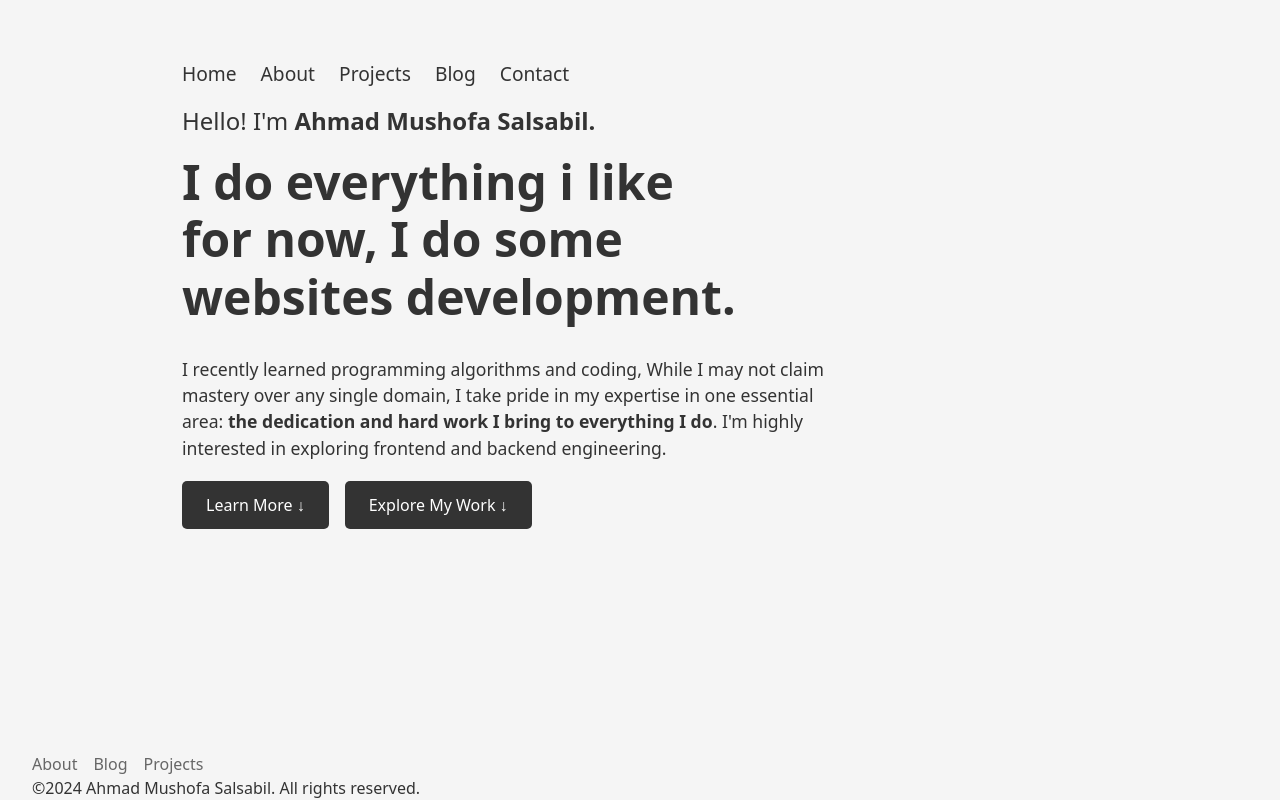
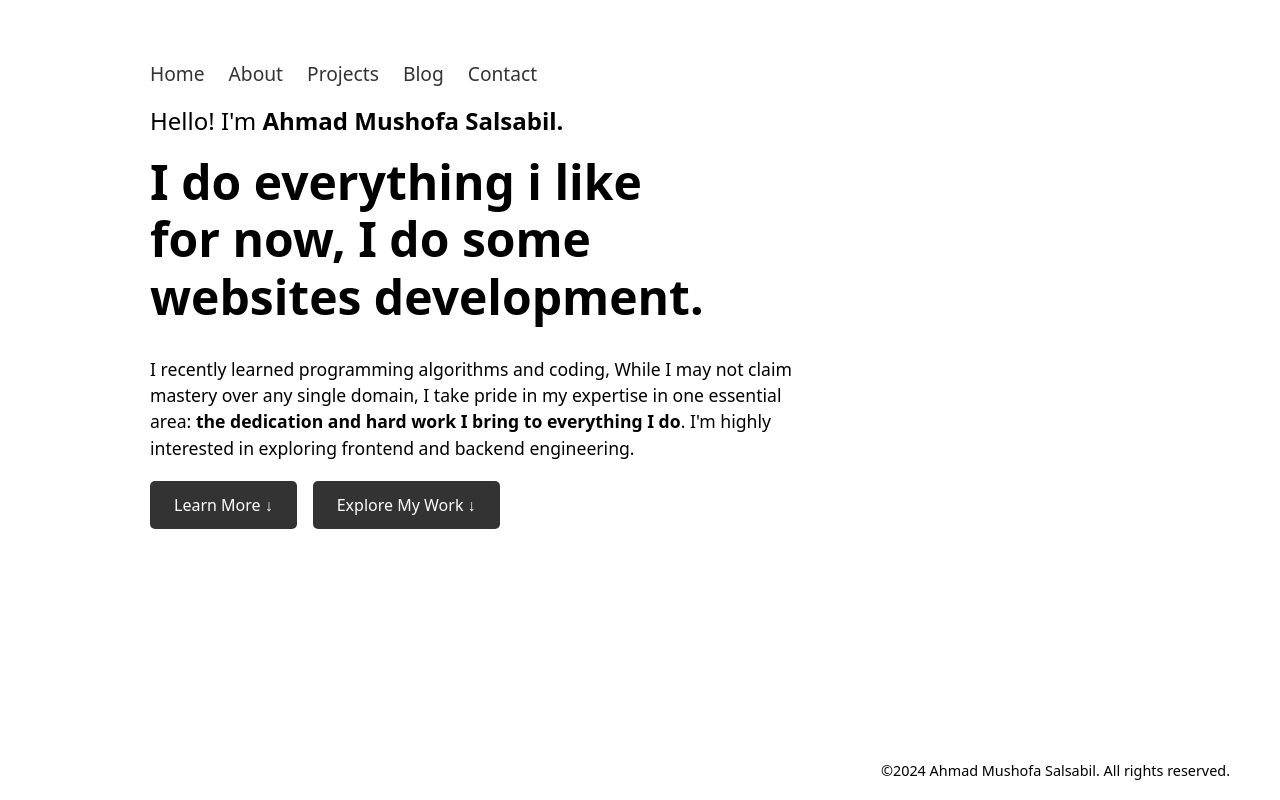
Before and after one commit to Mushofa20/MyProject, a Next.js app: page / in a window 1280 px wide. Built offline with nearby package versions, Linux system fonts and the light colour scheme.

Commit message:
perubahan ketiga

```diff
--- a/pages/index.js
+++ b/pages/index.js
@@ -3,9 +3,10 @@ import Link from 'next/link';
 import styles from '../styles/Home.module.css';
 
 const Home = () => (
-  <div className={styles.container}>
+  <div className="main">
     <Head>
       <title>Ahmad Mushofa Salsabil</title>
+      <meta name="viewport" content="width=device-width, initial-scale=1.0"></meta>
       <link rel="icon" href="/alfabet.ico"/>
     </Head>
     <header className={styles.header}>
@@ -34,15 +35,11 @@ const Home = () => (
         <Link href="/projects" className={styles.ctaButton}>Explore My Work ↓</Link>
       </div>
     </main>
-    <footer className={styles.footer}>
-      <nav>
-        <Link href="/about" className={styles.footerLink}>About</Link>
-        <Link href="/blog" className={styles.footerLink}>Blog</Link>
-        <Link href="/projects" className={styles.footerLink}>Projects</Link>
-      </nav>
+
+    <footer className={styles.footer} style={{ textAlign: 'right' }}>
       <p>©2024 Ahmad Mushofa Salsabil. All rights reserved.</p>
     </footer>
-  </div>
+    </div>
 );
 
 export default Home;
--- a/styles/Home.module.css
+++ b/styles/Home.module.css
@@ -1,13 +1,3 @@
-.container {
-  min-height: 100vh;
-  display: flex;
-  flex-direction: column;
-  justify-content: space-between;
-  padding: 0 2rem;
-  background-color: #f5f5f5;
-  color: #333;
-}
-
 .header {
   display: flex;
   justify-content: space-between;
@@ -115,7 +105,14 @@
   background-color: #555;
 }
 
-
+.footer {
+  display: flex;
+  justify-content: flex-end;
+  align-items: center;
+  padding: 1rem 0;
+  padding-right: 50px;
+  font-size: 0.9rem;
+}
 
 .footer nav {
   display: flex;
--- a/styles/globals.css
+++ b/styles/globals.css
@@ -16,18 +16,60 @@
   }
 }
 
-body {
-  color: rgb(var(--foreground-rgb));
-  background: linear-gradient(
-      to bottom,
-      transparent,
-      rgb(var(--background-end-rgb))
-    )
-    rgb(var(--background-start-rgb));
-}
+
 
 @layer utilities {
   .text-balance {
     text-wrap: balance;
   }
 }
+
+.body {
+  min-height: 100vh;
+  display: flex;
+  flex-direction: column;
+  justify-content: space-between;
+  padding: 0 2rem;
+  background-color: #f5f5f5;
+  color: #333;
+}
+
+
+/* Navbar */
+.header {
+  display: flex;
+  justify-content: space-between;
+  align-items: center;
+  padding-top: 60px;
+  padding-left: 150px;
+}
+
+.navigation {
+  display: flex;
+  gap: 1.5rem;
+}
+
+.navLink {
+  text-decoration: none;
+  color: #333;
+  font-weight: 500;
+  font-size: 1.2rem;
+  position: relative;
+  transition: color 0.3 ease;
+}
+
+.navLink::after {
+  content: '';
+  position: absolute;
+  width: 100%;
+  height: 2px;
+  bottom: -5px;
+  left: 0;
+  background-color: #007bff;
+  transform: scaleX(0);
+  transition: transform 0.3s ease;
+}
+
+.navLink:hover::after {
+  transform: scaleX(1);
+}
--- a/tailwind.config.js
+++ b/tailwind.config.js
@@ -7,6 +7,7 @@ module.exports = {
   ],
   theme: {
     extend: {
+
       backgroundImage: {
         "gradient-radial": "radial-gradient(var(--tw-gradient-stops))",
         "gradient-conic":
```
Also changed, not shown: package.json (+5 -5 lines), 1 other file (tests, documents, lock files or other folders).
